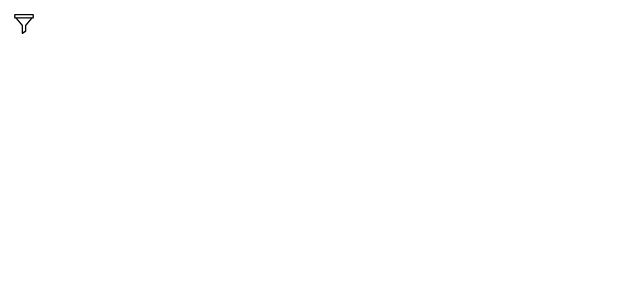
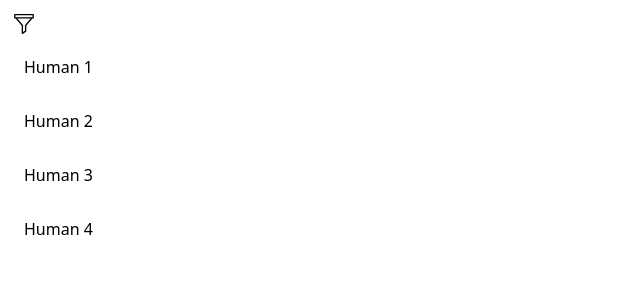
Before and after one commit to aysommer/filter-example, a React (Vite) app: page / in a window 1280 px wide. Shown: the top 300 px of the page, without its empty margins (0-640 px from the left). Built offline with nearby package versions, Linux system fonts and the light colour scheme; the HTML template or start-up script is replaced by a standard one.

Commit message:
Simple list and more.

```diff
--- a/src/App.tsx
+++ b/src/App.tsx
@@ -1,4 +1,5 @@
 import { Filter, FilterItemType } from './filter';
+import { List, ListItemType } from './list';
 
 import './App.css';
 
@@ -25,6 +26,20 @@ const EMPLOYEE_FILTER_ITEMS: FilterItemType[] = [{
    }
 }];
 
+const POSITIONS: ListItemType[] = [{
+   id: crypto.randomUUID(),
+   value: 'Human 1'
+},{
+   id: crypto.randomUUID(),
+   value: 'Human 2'
+},{
+   id: crypto.randomUUID(),
+   value: 'Human 3'
+},{
+   id: crypto.randomUUID(),
+   value: 'Human 4'
+}];
+
 function App() {
    return (
       <main>
@@ -33,6 +48,7 @@ function App() {
             width={400}
             headerText='Employees'
          />
+         <List items={POSITIONS} />
       </main>
    )
 }
--- a/src/filter/Filter.tsx
+++ b/src/filter/Filter.tsx
@@ -41,11 +41,11 @@ const Filter: React.FC<FilterProps<FilterItemType>> = ({
    }, [])
 
    return (
-      (!showPanel) ? (
+      <>
          <IconButton onClick={toggleShowPanel}>
             <FilterIcon width={20} height={20} />
          </IconButton>
-      ) : (
+         {(showPanel) ? (
             <Suspense fallback={<></>}>
                <FilterPanel
                   items={_items}
@@ -55,8 +55,9 @@ const Filter: React.FC<FilterProps<FilterItemType>> = ({
                   toggleShowPanel={toggleShowPanel}
                   resetFilter={resetFilter}
                />
-         </Suspense>
-      )
+            </Suspense >
+         ) : null}
+      </>
    )
 }
 
--- a/src/filter/FilterPanel.css
+++ b/src/filter/FilterPanel.css
@@ -1,9 +1,12 @@
 .filter-panel {
+   top: 0;
+   position: absolute;
    display: flex;
    flex-direction: column;
    border-radius: 16px;
    background: white;
    box-shadow: 0 3px 6px rgba(0, 0, 0, 0.16), 0 3px 6px rgba(0, 0, 0, 0.23);
+   z-index: 100;
 }
 
 .filter-panel__header {
--- /dev/null
+++ b/src/list/List.tsx
@@ -0,0 +1,17 @@
+import React from 'react'
+import type { ListType } from './types';
+import ListItem from './ListItem';
+
+type ListProps = ListType;
+
+const List: React.FC<ListProps> = ({
+   items = []
+}) => {
+   return (
+      <section>
+         {items.map((item) => <ListItem key={item.id} {...item}/>)}
+      </section>
+   )
+}
+
+export default List
--- /dev/null
+++ b/src/list/ListItem.css
@@ -0,0 +1,7 @@
+.list-item {
+   padding: 16px;
+}
+
+.list-item:hover {
+   background-color: #DDDDDD;
+}
--- /dev/null
+++ b/src/list/ListItem.tsx
@@ -0,0 +1,16 @@
+import type { ListItemType } from './types';
+import React from 'react';
+
+import './ListItem.css';
+
+type ListItemProps = ListItemType;
+
+const ListItem: React.FC<ListItemProps> = React.memo(({ value }) => {
+   return (
+      <div className='list-item'>
+         {value}
+      </div>
+   )
+});
+
+export default ListItem;
--- /dev/null
+++ b/src/list/index.ts
@@ -0,0 +1,3 @@
+export { default as List } from './List';
+
+export type { ListItemType } from './types';
--- /dev/null
+++ b/src/list/types.ts
@@ -0,0 +1,8 @@
+export type ListItemType = {
+   id: string;
+   value: string;
+};
+
+export type ListType = {
+   items: ListItemType[];
+}
```
Lines whose indentation alone changed are shown as unchanged.
